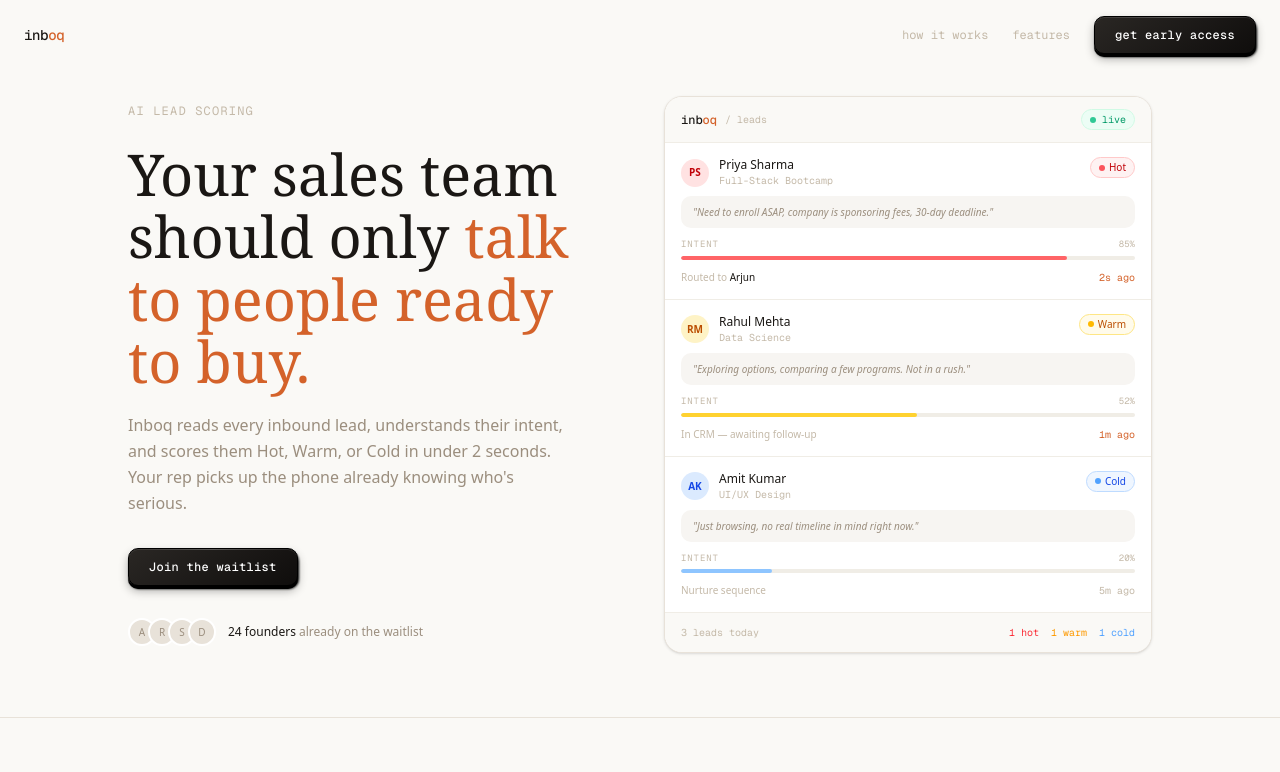
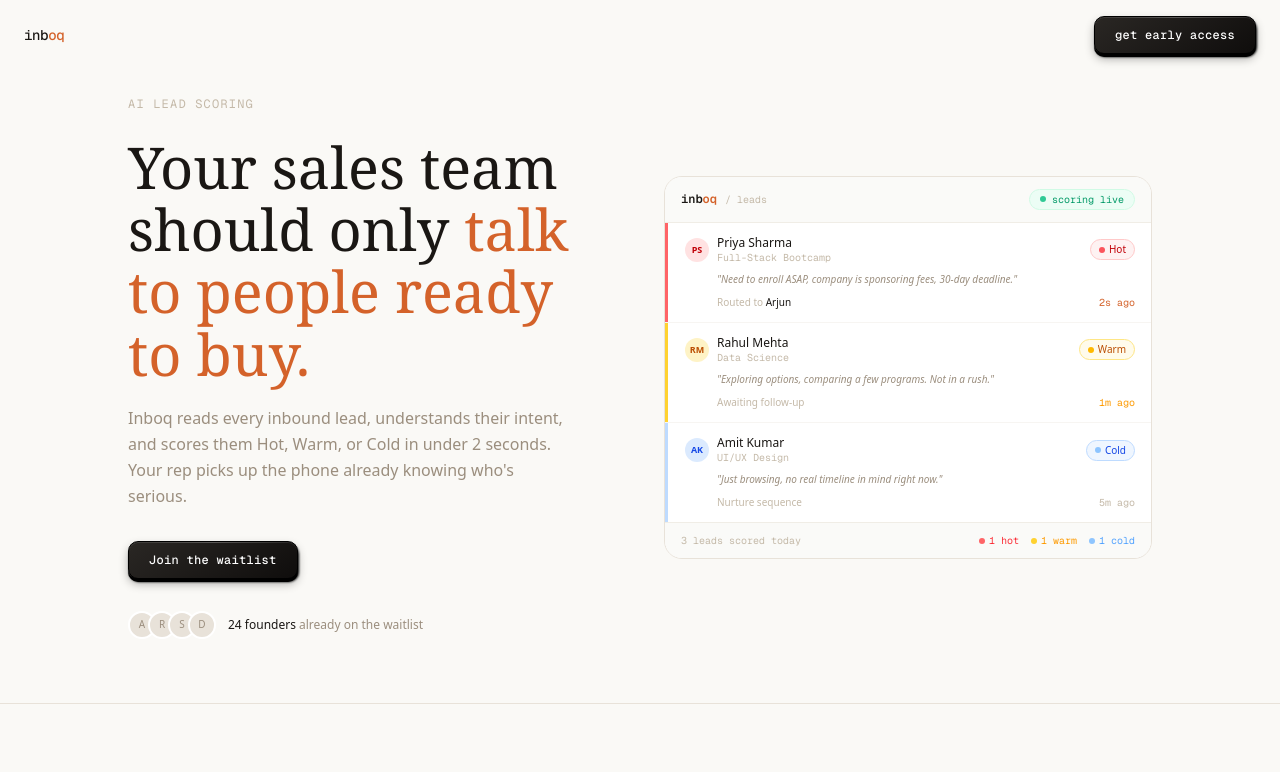
Before and after one commit to imSaikirann/Leadrelay-agent, a Next.js app in the folder apps/landing/: page / in a window 1280 px wide. Shown: the top 772 px of the page. Built offline with nearby package versions, Linux system fonts and the light colour scheme.

Commit message:
feat(ui): completed ui for landing page

```diff
--- a/apps/landing/components/common/Navbar.tsx
+++ b/apps/landing/components/common/Navbar.tsx
@@ -32,18 +32,7 @@ export default function Navbar() {
 
       {/* Right side */}
       <div className="flex items-center gap-6">
-        <a
-          href="#how-it-works"
-          className="hidden sm:block text-xs font-mono text-[#C4B9A8] hover:text-[#1A1714] transition-colors duration-150"
-        >
-          how it works
-        </a>
-        <a
-          href="#features"
-          className="hidden sm:block text-xs font-mono text-[#C4B9A8] hover:text-[#1A1714] transition-colors duration-150"
-        >
-          features
-        </a>
+
         <CustomButton
           onClick={scrollToWaitlist}
 
--- a/apps/landing/components/landing/HeroPreview.tsx
+++ b/apps/landing/components/landing/HeroPreview.tsx
@@ -14,8 +14,8 @@ const leads = [
     avatar: "bg-red-100 text-red-700",
     badge: "bg-red-50 text-red-700 border-red-200",
     dot: "bg-red-500 animate-pulse",
+    topBar: "bg-red-400",
     timeColor: "text-[#D4622A]",
-    bar: "bg-red-400",
   },
   {
     initials: "RM",
@@ -28,8 +28,8 @@ const leads = [
     avatar: "bg-amber-100 text-amber-700",
     badge: "bg-amber-50 text-amber-700 border-amber-200",
     dot: "bg-amber-400",
-    timeColor: "text-[#D4622A]",
-    bar: "bg-amber-300",
+    topBar: "bg-amber-300",
+    timeColor: "text-amber-500",
   },
   {
     initials: "AK",
@@ -41,15 +41,14 @@ const leads = [
     time: "5m ago",
     avatar: "bg-blue-100 text-blue-700",
     badge: "bg-blue-50 text-blue-700 border-blue-200",
-    dot: "bg-blue-400",
+    dot: "bg-blue-300",
+    topBar: "bg-blue-200",
     timeColor: "text-[#C4B9A8]",
-    bar: "bg-blue-300",
   },
 ];
 
 export default function HeroPreview() {
   const [visible, setVisible] = useState<boolean[]>([false, false, false]);
-  const [barWidth, setBarWidth] = useState<number[]>([0, 0, 0]);
 
   useEffect(() => {
     leads.forEach((_, i) => {
@@ -59,100 +58,72 @@ export default function HeroPreview() {
           next[i] = true;
           return next;
         });
-        setTimeout(() => {
-          setBarWidth((prev) => {
-            const next = [...prev];
-            next[i] = i === 0 ? 85 : i === 1 ? 52 : 20;
-            return next;
-          });
-        }, 300);
-      }, 400 + i * 350);
+      }, 200 + i * 250);
     });
   }, []);
 
   return (
     <div className="relative">
 
-      {/* Card stack */}
-      <div className="absolute inset-x-4 top-3 h-full bg-[#E8E2D9] rounded-2xl -z-10" />
-      <div className="absolute inset-x-2 top-1.5 h-full bg-[#F0EDE6] rounded-2xl -z-10" />
+      {/* Card stack depth */}
+      <div className="absolute inset-x-3 top-2 h-full bg-[#EDE9E2] rounded-2xl -z-10" />
 
       {/* Main card */}
-      <div className="bg-white border border-[#E8E2D9] rounded-2xl overflow-hidden shadow-sm">
+      <div className="bg-white border border-[#E8E2D9] rounded-2xl overflow-hidden">
 
         {/* Topbar */}
-        <div className="flex items-center justify-between px-4 py-3 border-b border-[#F0EDE6] bg-[#FAF9F6]">
+        <div className="flex items-center justify-between px-4 py-3 border-b border-[#F0EDE6] bg-[#FAFAF8]">
           <div className="flex items-center gap-2">
-            <span className="font-mono text-xs font-medium text-[#1A1714]">
+            <span className="font-mono text-xs font-semibold text-[#1A1714]">
               inb<span className="text-[#D4622A]">oq</span>
             </span>
             <span className="font-mono text-[10px] text-[#C4B9A8]">/ leads</span>
           </div>
-          <span className="flex items-center gap-1.5 font-mono text-[10px] text-emerald-600 bg-emerald-50 border border-emerald-100 rounded-full px-2 py-0.5">
+          <span className="flex items-center gap-1.5 font-mono text-[10px] text-emerald-600 bg-emerald-50 border border-emerald-100 rounded-full px-2.5 py-0.5">
             <span className="w-1.5 h-1.5 rounded-full bg-emerald-500 animate-pulse" />
-            live
+            scoring live
           </span>
         </div>
 
         {/* Lead rows */}
-        <div className="divide-y divide-[#F0EDE6]">
+        <div className="divide-y divide-[#F7F5F2]">
           {leads.map((lead, i) => (
             <div
               key={lead.name}
-              className="px-4 py-3.5 transition-all duration-500"
+              className="relative transition-all duration-500 ease-out"
               style={{
                 opacity: visible[i] ? 1 : 0,
-                transform: visible[i] ? "translateY(0)" : "translateY(10px)",
+                transform: visible[i] ? "translateX(0)" : "translateX(-8px)",
               }}
             >
-              {/* Header row */}
-              <div className="flex items-start justify-between mb-2">
-                <div className="flex items-center gap-2.5">
-                  <div
-                    className={"w-7 h-7 rounded-full flex items-center justify-center text-[10px] font-semibold shrink-0 " + lead.avatar}
-                  >
+              {/* Left score accent */}
+              <div className={"absolute left-0 top-0 bottom-0 w-[3px] " + lead.topBar} />
+
+              <div className="px-4 pl-5 py-3">
+                {/* Name + badge */}
+                <div className="flex items-center justify-between mb-1.5">
+                  <div className="flex items-center gap-2">
+                    <div className={"w-6 h-6 rounded-full flex items-center justify-center text-[9px] font-bold shrink-0 " + lead.avatar}>
                       {lead.initials}
                     </div>
                     <div>
-                    <p className="text-xs font-medium text-[#1A1714]">{lead.name}</p>
+                      <p className="text-xs font-medium text-[#1A1714] leading-tight">{lead.name}</p>
                       <p className="text-[10px] text-[#C4B9A8] font-mono">{lead.course}</p>
                     </div>
                   </div>
-                <span
-                  className={"inline-flex items-center gap-1 text-[10px] font-medium border rounded-full px-2 py-0.5 shrink-0 " + lead.badge}
-                >
+                  <span className={"inline-flex items-center gap-1 text-[10px] font-medium border rounded-full px-2 py-0.5 shrink-0 " + lead.badge}>
                     <span className={"w-1.5 h-1.5 rounded-full " + lead.dot} />
                     {lead.score}
                   </span>
                 </div>
 
                 {/* Quote */}
-              <div className="bg-[#F7F5F2] rounded-lg px-3 py-2 mb-2.5">
-                <p className="text-[10px] text-[#9B8E7E] italic leading-relaxed">
+                <p className="text-[10px] text-[#9B8E7E] italic leading-relaxed mb-2 pl-8">
                   "{lead.quote}"
                 </p>
-              </div>
-
-              {/* Intent bar */}
-              <div className="mb-2.5">
-                <div className="flex items-center justify-between mb-1">
-                  <span className="text-[9px] font-mono text-[#C4B9A8] uppercase tracking-widest">
-                    intent
-                  </span>
-                  <span className="text-[9px] font-mono text-[#C4B9A8]">
-                    {barWidth[i]}%
-                  </span>
-                </div>
-                <div className="h-1 bg-[#F0EDE6] rounded-full overflow-hidden">
-                  <div
-                    className={"h-full rounded-full transition-all duration-700 ease-out " + lead.bar}
-                    style={{ width: barWidth[i] + "%" }}
-                  />
-                </div>
-              </div>
 
                 {/* Footer */}
-              <div className="flex items-center justify-between">
+                <div className="flex items-center justify-between pl-8">
                   {lead.routedTo ? (
                     <p className="text-[10px] text-[#C4B9A8]">
                       Routed to{" "}
@@ -160,7 +131,7 @@ export default function HeroPreview() {
                     </p>
                   ) : (
                     <p className="text-[10px] text-[#C4B9A8]">
-                    {lead.score === "Warm" ? "In CRM — awaiting follow-up" : "Nurture sequence"}
+                      {lead.score === "Warm" ? "Awaiting follow-up" : "Nurture sequence"}
                     </p>
                   )}
                   <span className={"text-[10px] font-mono " + lead.timeColor}>
@@ -168,16 +139,23 @@ export default function HeroPreview() {
                   </span>
                 </div>
               </div>
+            </div>
           ))}
         </div>
 
         {/* Bottom bar */}
-        <div className="px-4 py-3 border-t border-[#F0EDE6] bg-[#FAF9F6] flex items-center justify-between">
-          <p className="text-[10px] font-mono text-[#C4B9A8]">3 leads today</p>
+        <div className="px-4 py-2.5 border-t border-[#F0EDE6] bg-[#FAFAF8] flex items-center justify-between">
+          <p className="text-[10px] font-mono text-[#C4B9A8]">3 leads scored today</p>
           <div className="flex items-center gap-3">
-            <span className="text-[10px] font-mono text-red-500">1 hot</span>
-            <span className="text-[10px] font-mono text-amber-500">1 warm</span>
-            <span className="text-[10px] font-mono text-blue-400">1 cold</span>
+            <span className="flex items-center gap-1 text-[10px] font-mono text-red-500">
+              <span className="w-1.5 h-1.5 rounded-full bg-red-400" />1 hot
+            </span>
+            <span className="flex items-center gap-1 text-[10px] font-mono text-amber-500">
+              <span className="w-1.5 h-1.5 rounded-full bg-amber-300" />1 warm
+            </span>
+            <span className="flex items-center gap-1 text-[10px] font-mono text-blue-400">
+              <span className="w-1.5 h-1.5 rounded-full bg-blue-300" />1 cold
+            </span>
           </div>
         </div>
 
```
Lines whose indentation alone changed are shown as unchanged.
